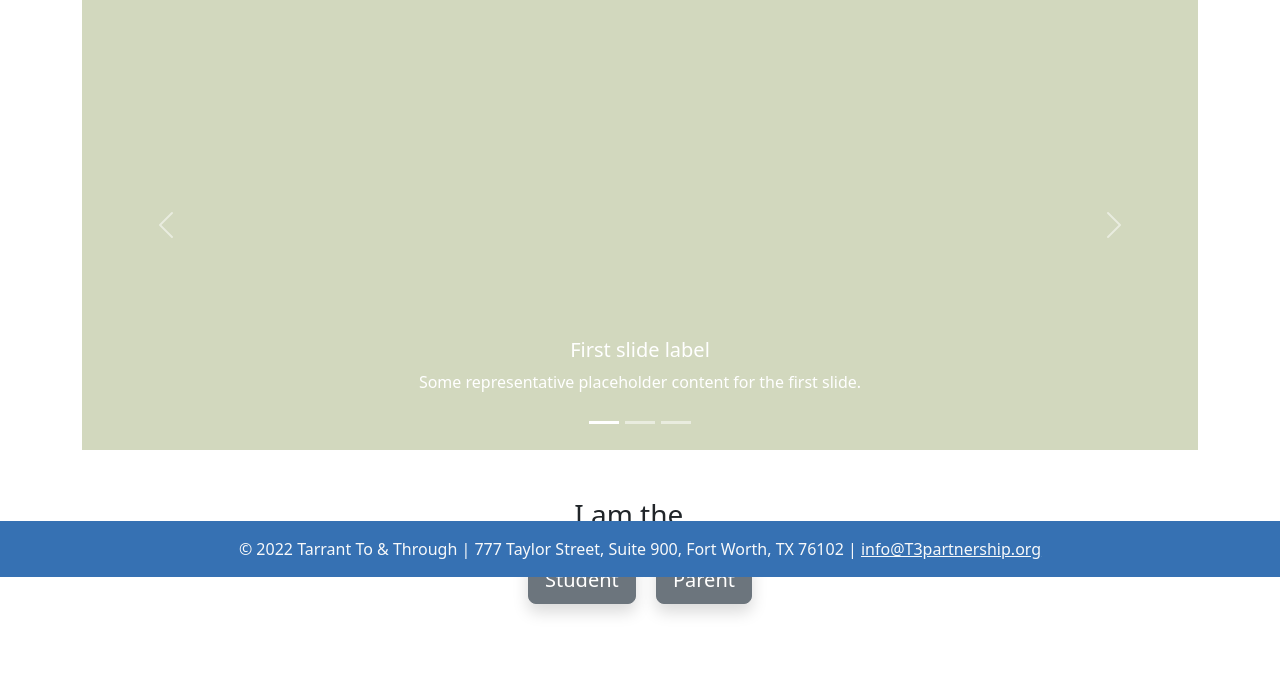
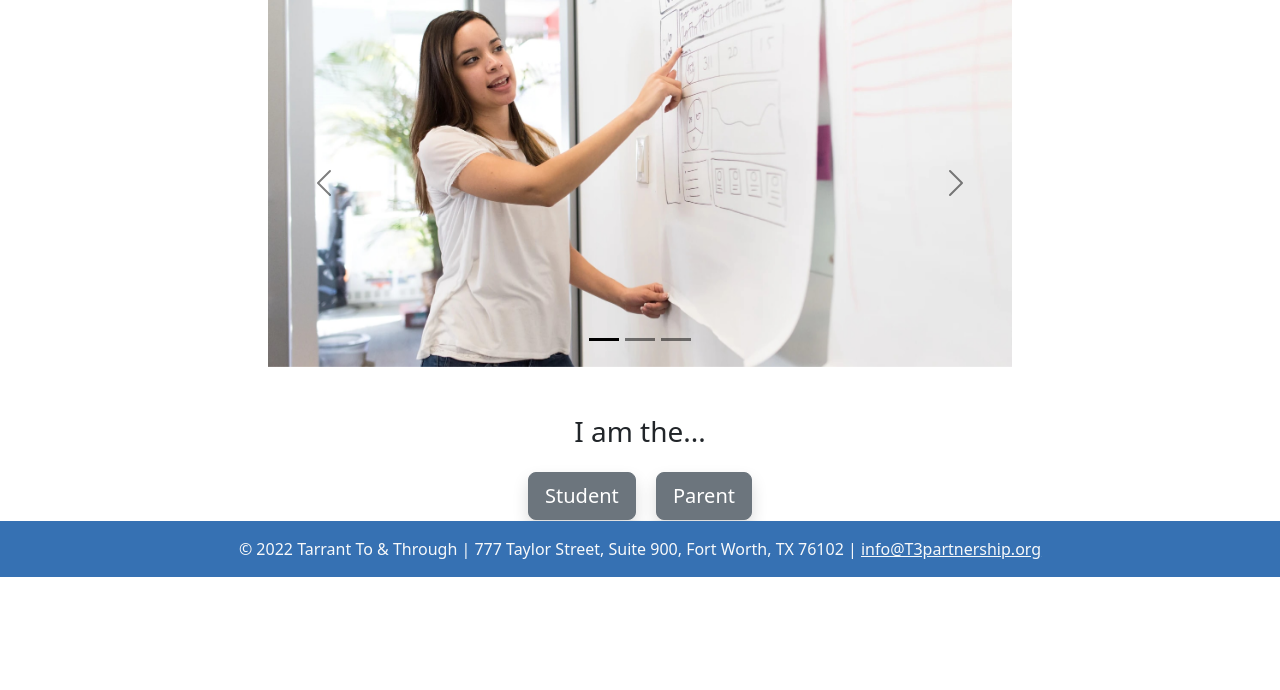
Before and after one commit to rod608/cfg-t3-hackathon, a Flask app: page / in a window 1280 px wide. Shown: the part 223-913 px from the top of the page. After the commit the page ends 800 px from the top, so only its background shows below. Run offline with Flask 2, Linux system fonts and the light colour scheme; grey boxes are pictures that could not be loaded.

Commit message:
Index page updated; carousel added

```diff
--- a/static/style.css
+++ b/static/style.css
@@ -1,4 +1,14 @@
+#car {
+  max-width: 60%;
+  max-height: 60%;
+}
+
 @media (max-width: 767px) {
+  #car {
+      max-width: 100%;
+      max-height: 100%;
+  }
+
   #choose {
     margin-bottom: 0; !important;
     padding-bottom: 0; !important;
--- a/templates/index.html
+++ b/templates/index.html
@@ -56,9 +56,9 @@
   </div>
 
   <!-- Carousel -->
-  <div class="container">
+  <div class="container" id="car">
 
-    <div id="carouselExampleCaptions" class="carousel slide" data-bs-ride="false">
+    <div id="carouselExampleCaptions" class="carousel slide carousel-dark" data-bs-ride="false">
       <div class="carousel-indicators">
         <button type="button" data-bs-target="#carouselExampleCaptions" data-bs-slide-to="0" class="active"
           aria-current="true" aria-label="Slide 1"></button>
@@ -69,24 +69,30 @@
       </div>
       <div class="carousel-inner">
         <div class="carousel-item active">
-          <img src="../static/carousel_placeholder.jpg" class="d-block w-100 img-fluid" alt="...">
+          <img src="../static/testim.jpg" class="d-block w-100 img-fluid" alt="...">
           <div class="carousel-caption d-none d-md-block">
-            <h5>First slide label</h5>
-            <p>Some representative placeholder content for the first slide.</p>
+            <!--
+            <h5 class="text-end">A 6-Month Certification</h5>
+            <p class="text-end">The * certification </p>
+            -->
           </div>
         </div>
         <div class="carousel-item">
-          <img src="../static/carousel_placeholder.jpg" class="d-block w-100 img-fluid" alt="...">
+          <img src="../static/testim_2.jpg" class="d-block w-100 img-fluid" alt="...">
           <div class="carousel-caption d-none d-md-block">
+            <!--
             <h5>Second slide label</h5>
             <p>Some representative placeholder content for the second slide.</p>
+            -->
           </div>
         </div>
         <div class="carousel-item">
-          <img src="../static/carousel_placeholder.jpg" class="d-block w-100 img-fluid" alt="...">
+          <img src="../static/testim_3.jpg" class="d-block w-100 img-fluid" alt="...">
           <div class="carousel-caption d-none d-md-block">
+            <!--
             <h5>Third slide label</h5>
             <p>Some representative placeholder content for the third slide.</p>
+            -->
           </div>
         </div>
       </div>
```
Also changed, not shown: static/testim.jpg (added), static/testim_2.jpg (added), static/testim_3.jpg (added).
